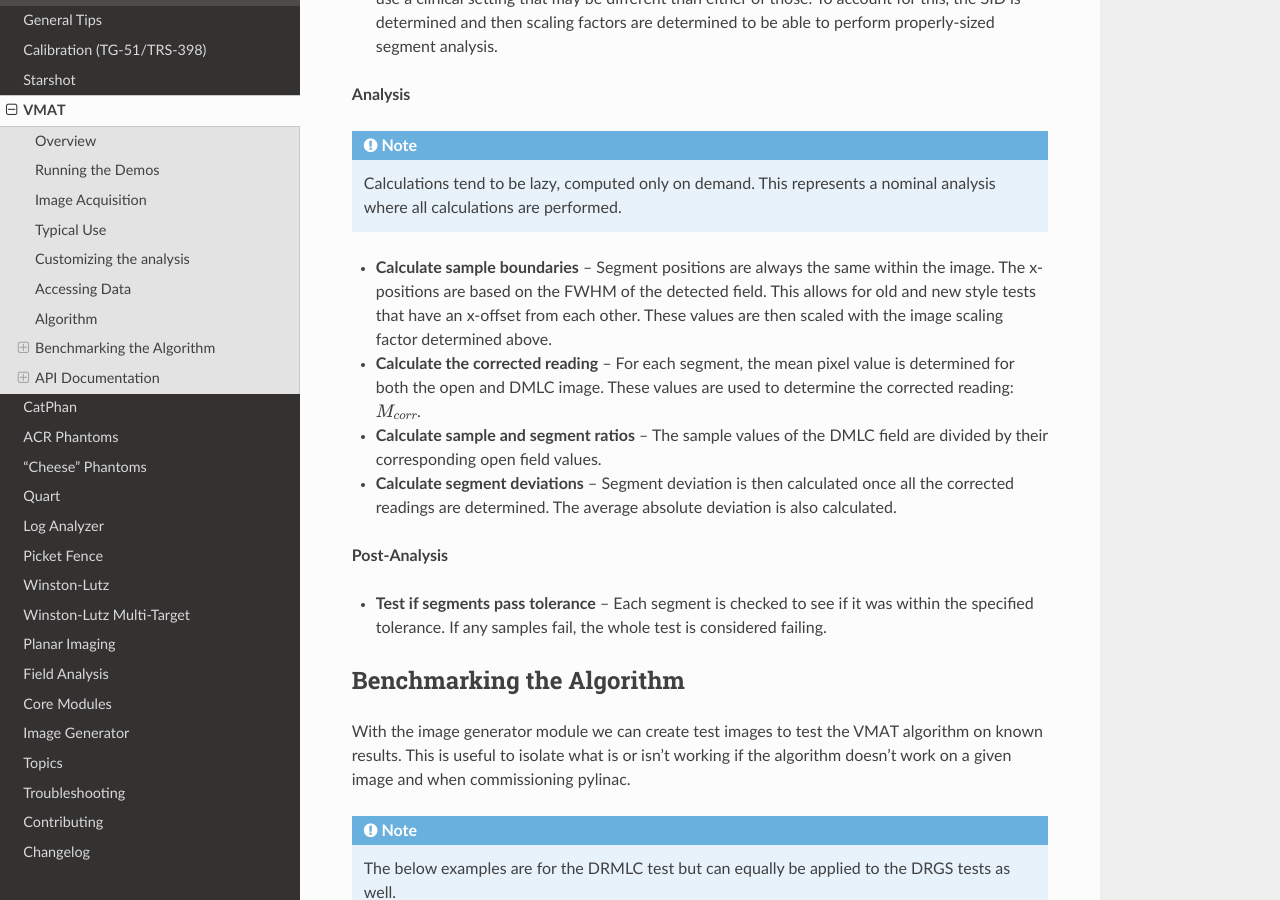
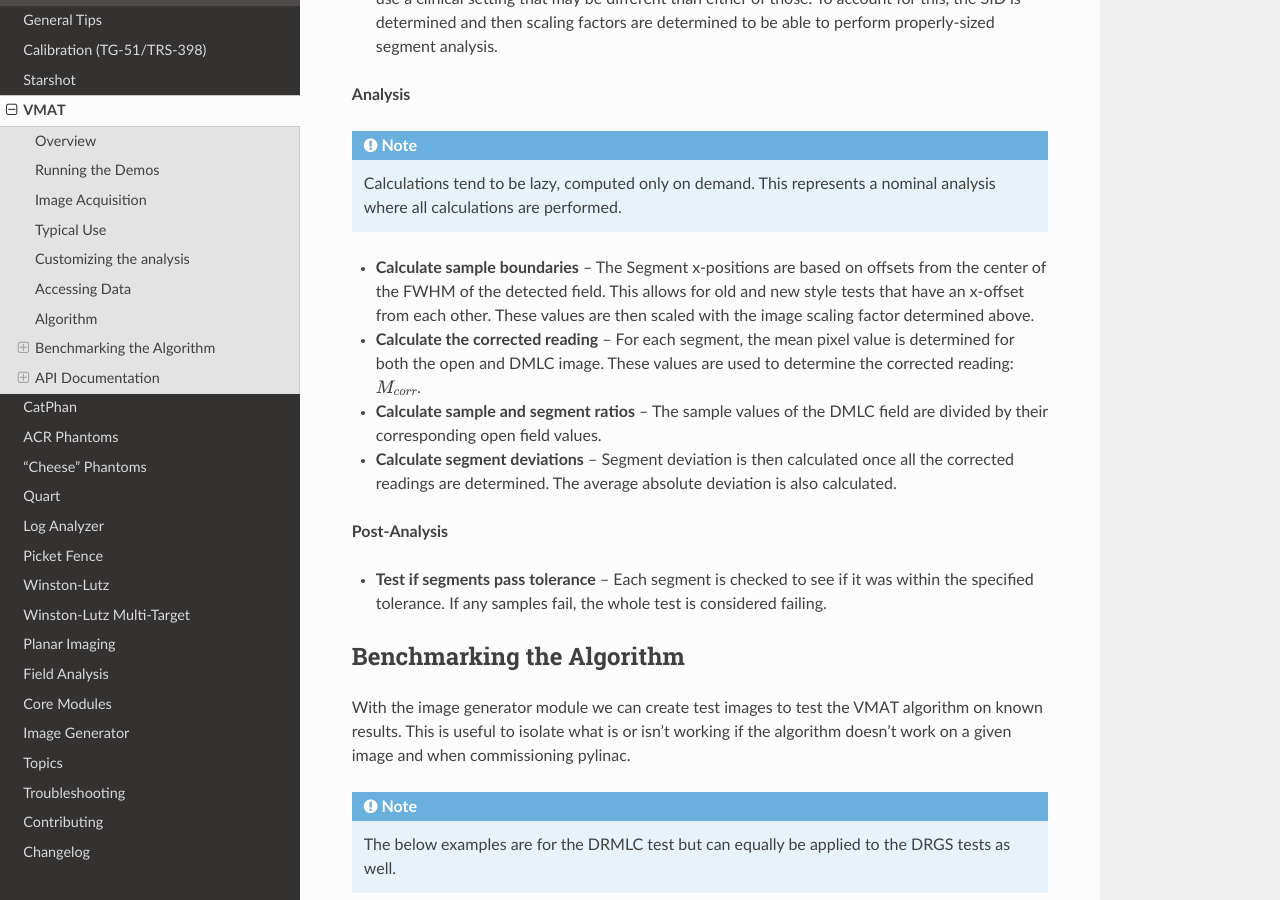
Before and after one commit to jrkerns/pylinac, a Sphinx documentation site: the page built from docs/source/vmat_docs.rst, in a window 1280 px wide and 900 px high, scrolled down 4249 px. Built offline with Sphinx 7.4.7 and the Read the Docs theme 2.0.0, drawn with Linux system fonts in a browser that asks for light colours.

Commit message:
algorithm clarification

```diff
--- a/docs/source/vmat_docs.rst
+++ b/docs/source/vmat_docs.rst
@@ -206,7 +206,7 @@ The algorithm works like such:
     Calculations tend to be lazy, computed only on demand. This represents a nominal analysis
     where all calculations are performed.
 
-* **Calculate sample boundaries** -- Segment positions are always the same within the image. The x-positions are based on the
+* **Calculate sample boundaries** -- The Segment x-positions are based on offsets from the center of the
   FWHM of the detected field. This allows for old and new style tests that have an x-offset from each other.
   These values are then scaled with the image scaling factor determined above.
 * **Calculate the corrected reading** -- For each segment, the mean pixel value is determined for both the open and DMLC image.
```
